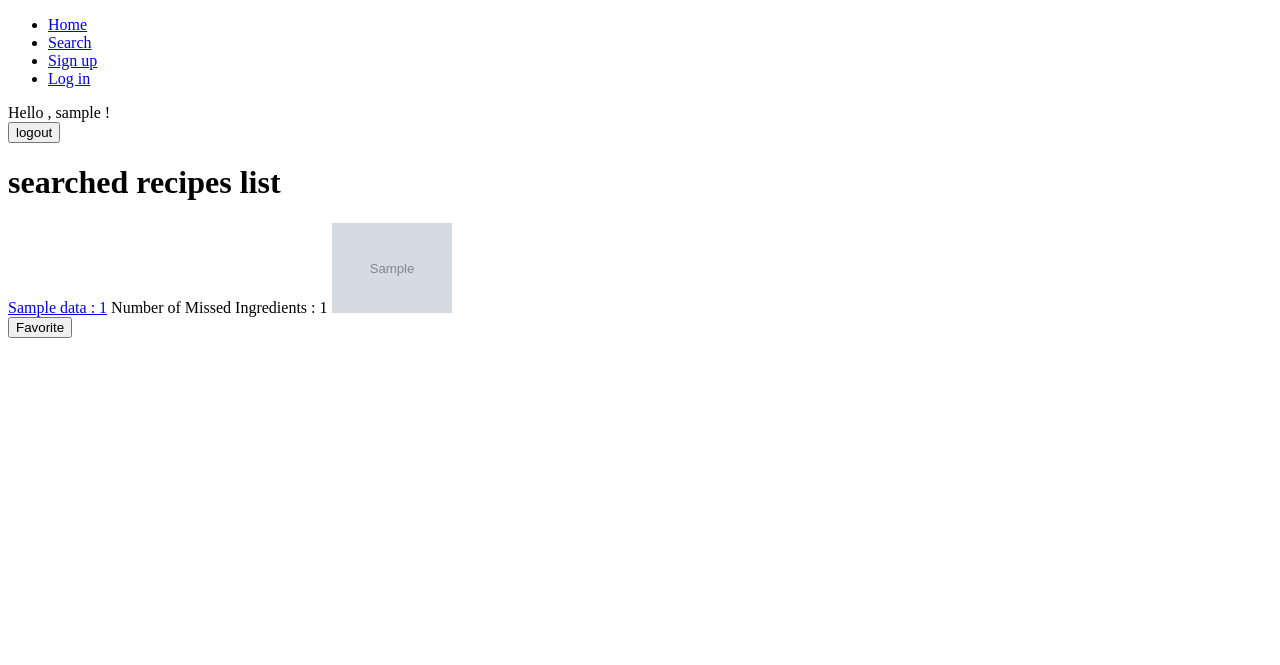
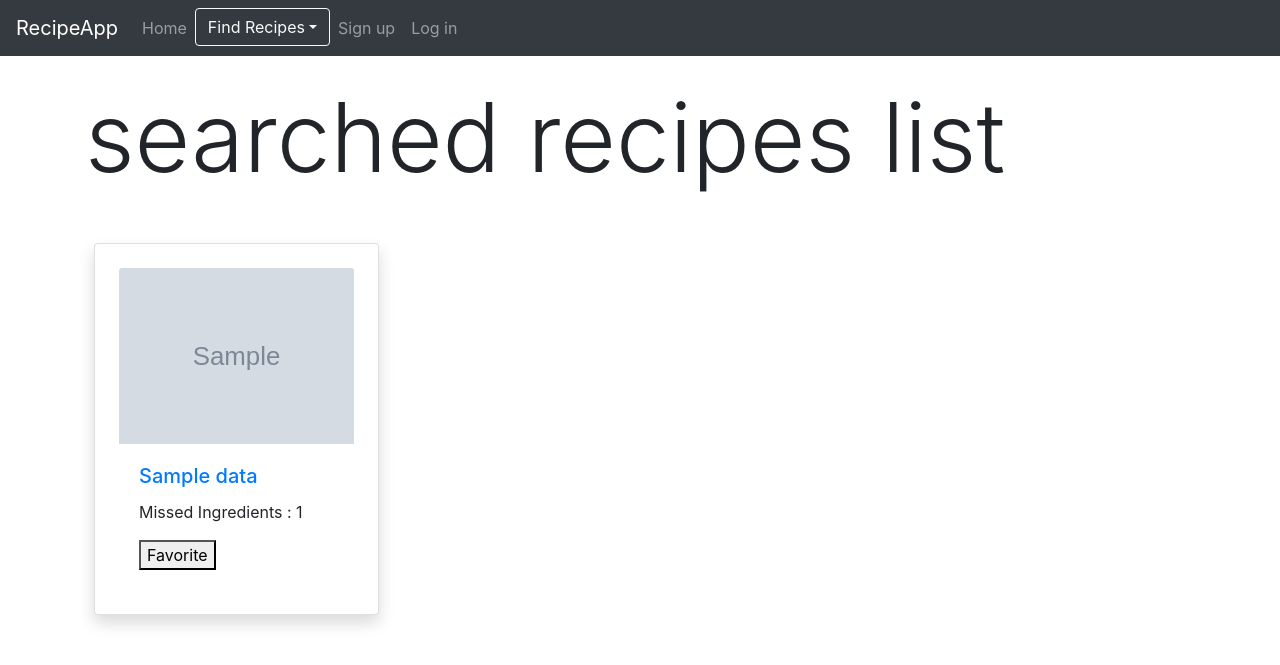
Before and after one commit to salpalgal/capstone_recipe, a Flask app: template templates/search_list.html in a window 1280 px wide. Shown: the top 665 px of the page. Run offline with Flask 2, Linux system fonts and the light colour scheme; tables that the repository leaves empty hold one stand-in row (values such as "Sample post"); the template is opened without the code that fills it: values that come from a table or form of the project are taken from there, most other values are stand-ins (such as "Sample title", 1, 10 or a date in 2020); grey boxes marked "Sample" are stand-in pictures.

Commit message:
bootstrap: root, login,signup, search,recipe list

```diff
--- a/app.py
+++ b/app.py
@@ -137,6 +137,7 @@ def details(recipe_id):
 
 @app.route("/search", methods = ["GET", "POST"])
 def search():
+
     if not g.user:
         flash("Access unauthorized.", "danger")
         return redirect("/")
@@ -154,6 +155,8 @@ def search():
 
 @app.route("/list")
 def search_list():
+    if not session["res"]:
+        res = []
     if not g.user:
         flash("Access unauthorized.", "danger")
         return redirect("/")
--- a/templates/base.html
+++ b/templates/base.html
@@ -4,26 +4,41 @@
     <meta charset="UTF-8">
     <meta name="viewport" content="width=device-width, initial-scale=1.0">
     <title>{% block title%}{% endblock %}</title>
+    <link rel="stylesheet" href="https://cdn.jsdelivr.net/npm/bootstrap@4.5.3/dist/css/bootstrap.min.css" integrity="sha384-TX8t27EcRE3e/ihU7zmQxVncDAy5uIKz4rEkgIXeMed4M0jlfIDPvg6uqKI2xXr2" crossorigin="anonymous">
 </head>
 <body>
-    <section>
-        <ul>
+    <nav class = "navbar navbar-expand-md navbar-dark bg-dark" >
 
-            <li><a href="/home">Home</a></li>
-            <li><a href="/search">Search</a></li>
-            {% if g.user %}
-            <li><a href="/user/{{user.id}}">Profile</a></li>
-            {% endif %}
+        <a href="/" class = "navbar-brand">RecipeApp</a>
+        <button class = "navbar-toggler" type="button" data-toggle="collapse" data-target="#navbarNavAltMarkup">
+            <span class="navbar-toggler-icon"></span>
+        </button>
+        <div class = "collapse navbar-collapse" id = "navbarNavAltMarkup">
+        <div class = "navbar-nav">
 
-            {% if not g.user %}
-            <li><a href="/signup">Sign up</a></li>
-            <li><a href="/login">Log in</a></li>
-            {% else %}
-            <li><a href="/logout">Logout</a></li>
-            {% endif %}
+        <a href="/home" class = "nav-item nav-link">Home</a>
 
-        </ul>
-    </section>
+        <div class = "dropdown">
+        <button class ="btn btn-outline-light dropdown-toggle" type="button" id="dropdownMenuButton" data-toggle="dropdown" aria-haspopup="true" aria-expanded="false">Find Recipes</button>
+            <div class = "dropdown-menu" aria-labelledby="dropdownMenuButton">
+                <a href="/search" class = "dropdown-item">Search</a>
+                <a href="/list" class = "dropdown-item">Recipe Results </a>
+            </div>
+        </div>
+        {% if g.user %}
+        <a href="/user/{{user.id}}" class = "nav-item nav-link">Profile</a>
+        {% endif %}
+
+        {% if not g.user %}
+
+        <a href="/signup" class = "nav-item nav-link">Sign up</a>
+        <a href="/login" class = "nav-item nav-link">Log in</a>
+        {% else %}
+        <a href="/logout" class = "nav-item nav-link">Logout</a>
+        {% endif %}
+        </div>
+        </div>
+    </nav>
 
     {% for category, message in get_flashed_messages(with_categories=True) %}
     <div class="alert alert-{{ category }}">{{ message }}</div>
@@ -32,6 +47,9 @@
     {% block content %}
 
     {% endblock %}
+    <script src="https://unpkg.com/jquery"></script>
+    <script src="https://unpkg.com/popper"></script>
+    <script src="https://cdn.jsdelivr.net/npm/bootstrap@4.5.3/dist/js/bootstrap.bundle.min.js"></script>
 
 </body>
 </html>
--- a/templates/search_list.html
+++ b/templates/search_list.html
@@ -4,26 +4,31 @@
 {% block content %}
 
 
-<span>Hello , {{user.username}} ! </span>
-    <form action="/logout">
-        <button>logout</button>
-    </form>
-    <h1> searched recipes list</h1>
 
+<div class="container">
+<h1 class="display-1 my-4"> searched recipes list</h1>
+<div class="row">
 
    {% for recipe in recipes %}
    {% for d in data %}
    {% if recipe.api_recipe_id == d.id %}
-   <!-- <section>{{d}}</section>    -->
-   <section>
-        <a href="/recipe/{{recipe.id}}/details">{{d.title}} : {{d.id}}</a>
-        <span>Number of Missed Ingredients : {{d.missedIngredientCount}}</span>
-        <img src="{{d.image}}" alt="" width = 120>
+
+    <div class=" card shadow rounded col-3 p-4 m-4">
+        <img src="{{d.image}}" alt="" class="img-fluid card-img-top">
+        <div class="card-body">
+        <h5 class="card-title"><a href="/recipe/{{recipe.id}}/details">{{d.title}}</a></h5>
+
+        <p class="card-text">Missed Ingredients : {{d.missedIngredientCount}}</p>
+
         <form action="/recipe/{{recipe.id}}/fav" method = "POST">
             <button>Favorite</button>
         </form>
-    </section>
+        </div>
+
+    </div>
    {% endif %}
    {% endfor %}
    {% endfor %}
+</div>
+</div>
 {% endblock%}
```
Also changed, not shown: templates/login.html (+12 -4 lines), templates/search.html (+12 -4 lines), templates/signup.html (+13 -6 lines).
